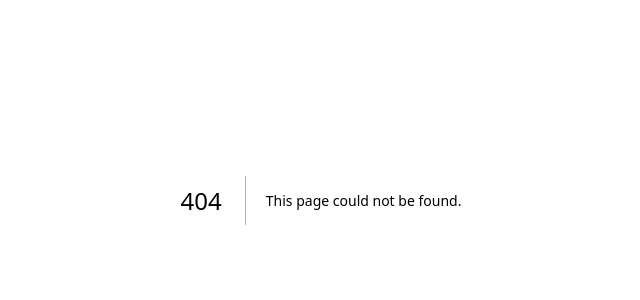
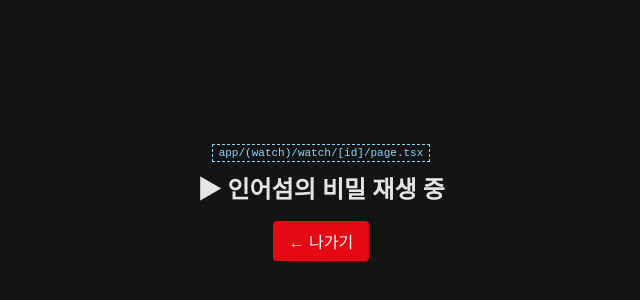
Before and after one commit to SOPT-all/39-STUDY-WEB-NEXFLIX, a Next.js app in the folder practice/week2/sample/: page /watch/1 in a window 1280 px wide. Before the commit this address had no page. Shown: the part 200-500 px from the top of the page, without its empty margins (319-959 px from the left). Built offline with nearby package versions, Linux system fonts and the light colour scheme.

Commit message:
feat: Route Groups - (watch) 재생 화면

```diff
--- /dev/null
+++ b/practice/week2/sample/app/(watch)/layout.tsx
@@ -0,0 +1,8 @@
+// Route Groups: (watch) → 헤더 없는 풀스크린
+export default function WatchLayout({
+  children,
+}: {
+  children: React.ReactNode;
+}) {
+  return <div className="center">{children}</div>;
+}
--- /dev/null
+++ b/practice/week2/sample/app/(watch)/watch/[id]/page.tsx
@@ -0,0 +1,17 @@
+import Link from "next/link";
+import { getMovie } from "@/lib/movies";
+
+export default async function WatchPage({ params }: PageProps<"/watch/[id]">) {
+  const { id } = await params;
+  const movie = getMovie(id);
+
+  return (
+    <div>
+      <span className="file-label">app/(watch)/watch/[id]/page.tsx</span>
+      <h1>▶ {movie?.title} 재생 중</h1>
+      <Link href="/browse" className="btn">
+        ← 나가기
+      </Link>
+    </div>
+  );
+}
```
